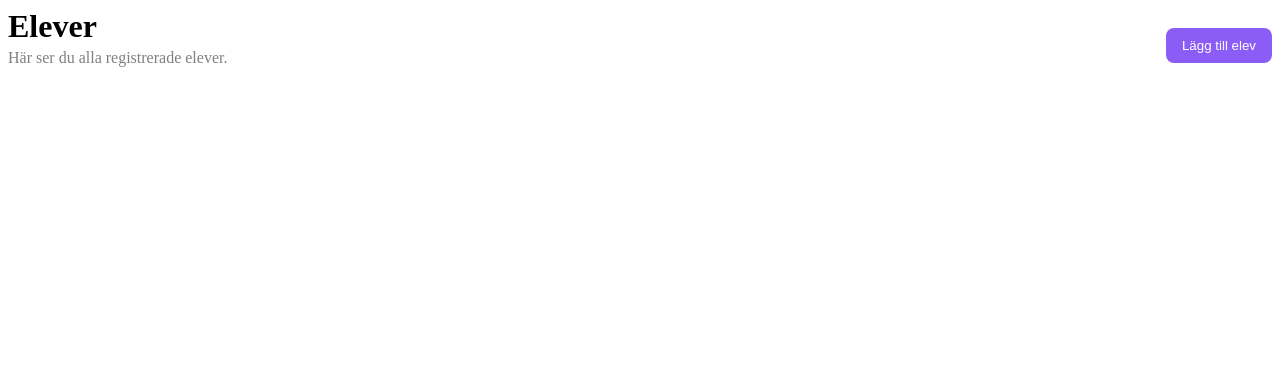
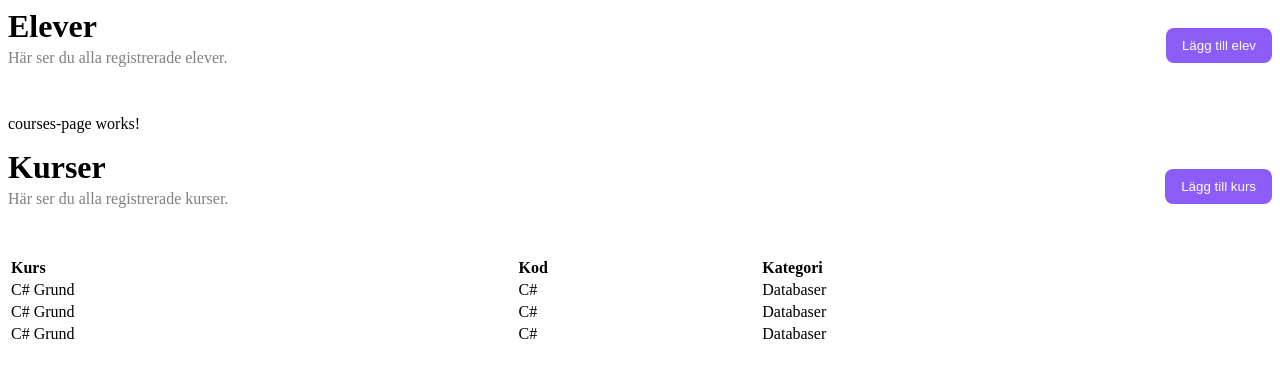
Before and after one commit to Brian-Bridgeman/Eduworkspace, an Angular app in the folder Client/: page /courses-page in a window 1280 px wide. Before the commit this address led to /. Shown: the top 378 px of the page. Built offline with nearby package versions, Linux system fonts and the light colour scheme.

Commit message:
feat: implement courses page with routing, template header, and course table

```diff
--- a/Client/src/app/app.routes.ts
+++ b/Client/src/app/app.routes.ts
@@ -1,3 +1,8 @@
 import { Routes } from '@angular/router';
+import { CoursesPage } from './pages/courses-page/courses-page';
 
-export const routes: Routes = [];
+export const routes: Routes = [
+    {path: 'courses-page',
+        component: CoursesPage
+    }
+];
--- a/Client/src/app/pages/courses-page/courses-page.css
+++ b/Client/src/app/pages/courses-page/courses-page.css
@@ -0,0 +1,7 @@
+table {
+    width: 100%;
+}
+
+th {
+    text-align: left;
+}
--- a/Client/src/app/pages/courses-page/courses-page.html
+++ b/Client/src/app/pages/courses-page/courses-page.html
@@ -1 +1,24 @@
-<p>courses-page works!</p>
+<div>
+    <p>courses-page works!</p>
+    <app-template-header title="Kurser" subtitle="Här ser du alla registrerade kurser." buttonText="Lägg till kurs">
+    </app-template-header>
+
+    <div class="tableDiv">
+        <table>
+            <thead>
+                <tr>
+                    <th>Kurs</th>
+                    <th>Kod</th>
+                    <th>Kategori</th>
+                </tr>
+            </thead>
+
+            <tbody>
+                <tr *ngFor="let course of courses">
+                    <td>{{ course.name }}</td>
+                    <td>{{ course.code }}</td>
+                    <td>{{ course.category }}</td>
+                </tr>
+            </tbody>
+        </table>
+    </div>
--- a/Client/src/app/pages/courses-page/courses-page.ts
+++ b/Client/src/app/pages/courses-page/courses-page.ts
@@ -1,9 +1,24 @@
 import { Component } from '@angular/core';
+import { CommonModule } from '@angular/common';
+import { TemplateHeaderComponent } from '../../components/template-header/template-header';
+
 
 @Component({
   selector: 'app-courses-page',
-  imports: [],
+  imports: [TemplateHeaderComponent, CommonModule],
   templateUrl: './courses-page.html',
   styleUrl: './courses-page.css',
 })
-export class CoursesPage {}
+export class CoursesPage {
+   courses = [
+    { name: 'C# Grund',
+       code: 'C#',
+     category: 'Databaser' },
+     { name: 'C# Grund',
+       code: 'C#',
+     category: 'Databaser' },
+     { name: 'C# Grund',
+       code: 'C#',
+     category: 'Databaser' }
+  ];
+}
```
